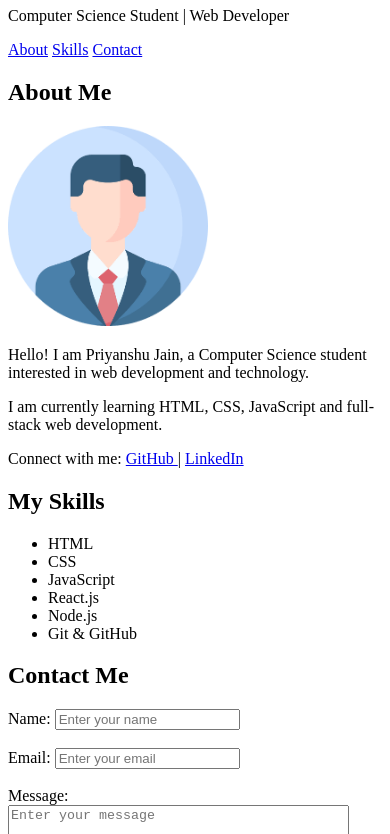
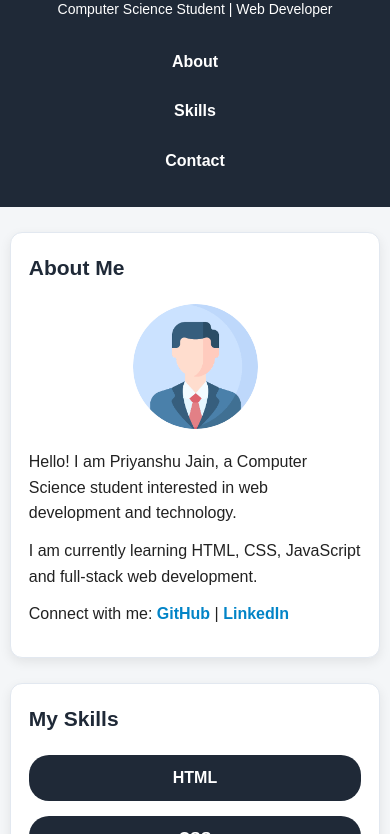
Before and after one commit to Priyan90/Personal-Portfolio, a plain HTML site: page index.html in a window 390 px wide. Shown: the part 73-907 px from the top of the page. Drawn offline with Linux system fonts and the light colour scheme.

Commit message:
Portfolio

```diff
--- a/index.html
+++ b/index.html
@@ -1,5 +1,4 @@
 <!DOCTYPE html>
-
 <html lang="en">
 
 <head>
@@ -7,29 +6,41 @@
     <meta name="viewport" content="width=device-width, initial-scale=1.0">
 
     <title>My Portfolio</title>
+
+    <!-- External CSS stylesheet -->
+    <link rel="stylesheet" href="style.css">
+
+    <!-- Prevents browser from requesting a missing favicon -->
+    <link rel="icon" href="data:,">
 </head>
 
 <body>
 
+    <!-- ================= HEADER ================= -->
     <header>
 
         <h1>Priyanshu Jain</h1>
 
         <p>Computer Science Student | Web Developer</p>
+
+        <!-- Main navigation links -->
         <nav>
-
             <a href="#about">About</a>
             <a href="#skills">Skills</a>
             <a href="#contact">Contact</a>
-
         </nav>
 
     </header>
+
+
     <main>
 
+        <!-- ================= ABOUT SECTION ================= -->
         <section id="about">
 
             <h2>About Me</h2>
+
+            <!-- Profile image -->
             <img
                 src="images/profile.png"
                 alt="Profile picture of Priyanshu Jain"
@@ -45,6 +56,8 @@
                 I am currently learning HTML, CSS, JavaScript and
                 full-stack web development.
             </p>
+
+            <!-- Social profile links -->
             <p>
                 Connect with me:
 
@@ -60,27 +73,36 @@
             </p>
 
         </section>
+
+
+        <!-- ================= SKILLS SECTION ================= -->
         <section id="skills">
 
             <h2>My Skills</h2>
 
+            <!-- List of technical skills -->
             <ul>
                 <li>HTML</li>
                 <li>CSS</li>
                 <li>JavaScript</li>
                 <li>React.js</li>
                 <li>Node.js</li>
-        <li>Git & GitHub</li>
+                <li>Git &amp; GitHub</li>
             </ul>
 
         </section>
+
+
+        <!-- ================= CONTACT SECTION ================= -->
         <section id="contact">
 
             <h2>Contact Me</h2>
 
             <form>
 
+                <!-- Name field -->
                 <label for="name">Name:</label>
+
                 <input
                     type="text"
                     id="name"
@@ -89,9 +111,10 @@
                     required
                 >
 
-        <br><br>
 
+                <!-- Email field -->
                 <label for="email">Email:</label>
+
                 <input
                     type="email"
                     id="email"
@@ -100,28 +123,32 @@
                     required
                 >
 
-        <br><br>
 
+                <!-- Message field -->
                 <label for="message">Message:</label>
-        <br>
 
                 <textarea
                     id="message"
                     name="message"
                     rows="5"
-            cols="40"
                     placeholder="Enter your message"
                     required
                 ></textarea>
 
-        <br><br>
 
-        <button type="submit">Send Message</button>
+                <!-- Submit button -->
+                <button type="submit">
+                    Send Message
+                </button>
 
             </form>
 
         </section>
+
     </main>
+
+
+    <!-- ================= FOOTER ================= -->
     <footer>
 
         <p>
--- /dev/null
+++ b/style.css
@@ -0,0 +1,405 @@
+/* =========================================================
+   PERSONAL PORTFOLIO WEBSITE
+   Week 2 - CSS Styling
+   ========================================================= */
+
+
+/* =========================================================
+   1. GLOBAL RESET
+   Removes default browser spacing and makes sizing easier.
+   ========================================================= */
+
+* {
+    margin: 0;
+    padding: 0;
+    box-sizing: border-box;
+}
+
+
+/* =========================================================
+   2. BODY
+   Basic font, colors and page background.
+   ========================================================= */
+
+body {
+    font-family: Arial, sans-serif;
+    background-color: #f4f6f8;
+    color: #222;
+    line-height: 1.6;
+}
+
+
+/* =========================================================
+   3. HEADER
+   Contains the name and short introduction.
+   ========================================================= */
+
+header {
+    background-color: #1f2937;
+    color: white;
+    text-align: center;
+    padding: 30px 20px;
+}
+
+header h1 {
+    font-size: 34px;
+    margin-bottom: 8px;
+}
+
+header p {
+    font-size: 17px;
+}
+
+
+/* =========================================================
+   4. NAVIGATION
+   Styles the main navigation links.
+   ========================================================= */
+
+nav {
+    margin-top: 20px;
+
+    /* Flexbox keeps navigation items organized */
+    display: flex;
+    justify-content: center;
+    gap: 25px;
+}
+
+nav a {
+    color: white;
+    text-decoration: none;
+    font-weight: bold;
+    padding: 8px 12px;
+
+    /* Makes hover animation smooth */
+    transition: 0.3s ease;
+}
+
+
+/* Navigation hover effect */
+nav a:hover {
+    color: #38bdf8;
+    transform: translateY(-2px);
+}
+
+
+/* =========================================================
+   5. MAIN CONTENT
+   Keeps the content centered and readable.
+   ========================================================= */
+
+main {
+    width: 90%;
+    max-width: 1000px;
+    margin: 35px auto;
+}
+
+
+/* =========================================================
+   6. COMMON SECTION CARD
+   Applies common styling to About, Skills and Contact.
+   ========================================================= */
+
+section {
+    background-color: white;
+    padding: 30px;
+    margin-bottom: 25px;
+
+    border: 1px solid #e2e8f0;
+    border-radius: 12px;
+
+    /* Adds a subtle card shadow */
+    box-shadow: 0 4px 12px rgba(0, 0, 0, 0.08);
+}
+
+section h2 {
+    color: #1f2937;
+    font-size: 27px;
+    margin-bottom: 20px;
+}
+
+
+/* =========================================================
+   7. ABOUT SECTION
+   Styles the profile image and introduction text.
+   ========================================================= */
+
+#about img {
+    display: block;
+
+    width: 180px;
+    height: 180px;
+
+    /* Makes the profile image circular */
+    border-radius: 50%;
+
+    object-fit: cover;
+
+    /* Centers the image */
+    margin: 20px auto;
+}
+
+#about p {
+    margin-bottom: 12px;
+}
+
+
+/* About section links */
+#about a {
+    color: #0284c7;
+    text-decoration: none;
+    font-weight: bold;
+
+    transition: 0.3s ease;
+}
+
+#about a:hover {
+    color: #0369a1;
+    text-decoration: underline;
+}
+
+
+/* =========================================================
+   8. SKILLS SECTION
+   Flexbox is used to arrange skills.
+   ========================================================= */
+
+#skills ul {
+    display: flex;
+    flex-wrap: wrap;
+
+    gap: 15px;
+
+    list-style: none;
+}
+
+#skills li {
+    background-color: #1f2937;
+    color: white;
+
+    padding: 10px 18px;
+
+    border-radius: 20px;
+
+    font-weight: bold;
+
+    transition: 0.3s ease;
+}
+
+
+/* Skill hover effect */
+#skills li:hover {
+    background-color: #0284c7;
+    transform: translateY(-3px);
+}
+
+
+/* =========================================================
+   9. CONTACT FORM
+   Arranges form elements vertically using Flexbox.
+   ========================================================= */
+
+/* =========================================================
+   CONTACT FORM
+========================================================= */
+
+#contact form {
+    display: flex;
+    flex-direction: column;
+    gap: 10px;
+}
+
+#contact label {
+    font-weight: bold;
+    color: #374151;
+    margin-top: 5px;
+    margin-bottom: 0;
+}
+
+#contact input,
+#contact textarea {
+    width: 100%;
+    padding: 13px 15px;
+
+    border: 1px solid #cbd5e1;
+    border-radius: 7px;
+
+    font-family: Arial, sans-serif;
+    font-size: 16px;
+
+    background-color: #ffffff;
+
+    transition: 0.3s ease;
+}
+
+#contact textarea {
+    min-height: 130px;
+    resize: vertical;
+    line-height: 1.5;
+}
+
+/* Input focus effect */
+#contact input:focus,
+#contact textarea:focus {
+    outline: none;
+    border-color: #0284c7;
+    box-shadow: 0 0 0 3px rgba(2, 132, 199, 0.12);
+}
+
+/* Contact button */
+#contact button {
+    width: fit-content;
+    padding: 12px 22px;
+
+    background-color: #1f2937;
+    color: white;
+
+    border: none;
+    border-radius: 7px;
+
+    font-size: 16px;
+    font-weight: bold;
+
+    cursor: pointer;
+    transition: 0.3s ease;
+}
+
+#contact button:hover {
+    background-color: #0284c7;
+    transform: translateY(-2px);
+}
+
+/* =========================================================
+   12. FOOTER
+   Contains copyright information.
+   ========================================================= */
+
+footer {
+    background-color: #1f2937;
+    color: white;
+
+    text-align: center;
+
+    padding: 22px 15px;
+
+    margin-top: 30px;
+}
+
+
+/* =========================================================
+   13. TABLET / MOBILE RESPONSIVE DESIGN
+   Applies when screen width is 768px or smaller.
+   ========================================================= */
+
+@media (max-width: 768px) {
+
+    /* Smaller header */
+    header {
+        padding: 25px 15px;
+    }
+
+    header h1 {
+        font-size: 28px;
+    }
+
+    header p {
+        font-size: 15px;
+    }
+
+
+    /* Stack navigation links vertically */
+    nav {
+        flex-direction: column;
+        gap: 8px;
+    }
+
+
+    /* Reduce main content spacing */
+    main {
+        width: 94%;
+        margin: 25px auto;
+    }
+
+
+    /* Smaller section padding */
+    section {
+        padding: 22px;
+    }
+
+
+    section h2 {
+        font-size: 23px;
+    }
+
+
+    /* Smaller profile image */
+    #about img {
+        width: 150px;
+        height: 150px;
+    }
+
+
+    /* Stack skills vertically */
+    #skills ul {
+        flex-direction: column;
+    }
+
+    #skills li {
+        text-align: center;
+    }
+
+
+    /* Full-width button on smaller screens */
+    #contact button {
+        width: 100%;
+    }
+}
+
+
+/* =========================================================
+   14. SMALL MOBILE DEVICES
+   Applies to very small screens.
+   ========================================================= */
+
+@media (max-width: 480px) {
+
+    header h1 {
+        font-size: 24px;
+    }
+
+    header p {
+        font-size: 14px;
+    }
+
+
+    main {
+        width: 95%;
+    }
+
+
+    section {
+        padding: 18px;
+    }
+
+
+    section h2 {
+        font-size: 21px;
+    }
+
+
+    #about img {
+        width: 125px;
+        height: 125px;
+    }
+
+
+    #contact input,
+    #contact textarea {
+        font-size: 14px;
+    }
+
+
+    footer {
+        font-size: 14px;
+    }
+}
```
Lines whose indentation alone changed are shown as unchanged.
